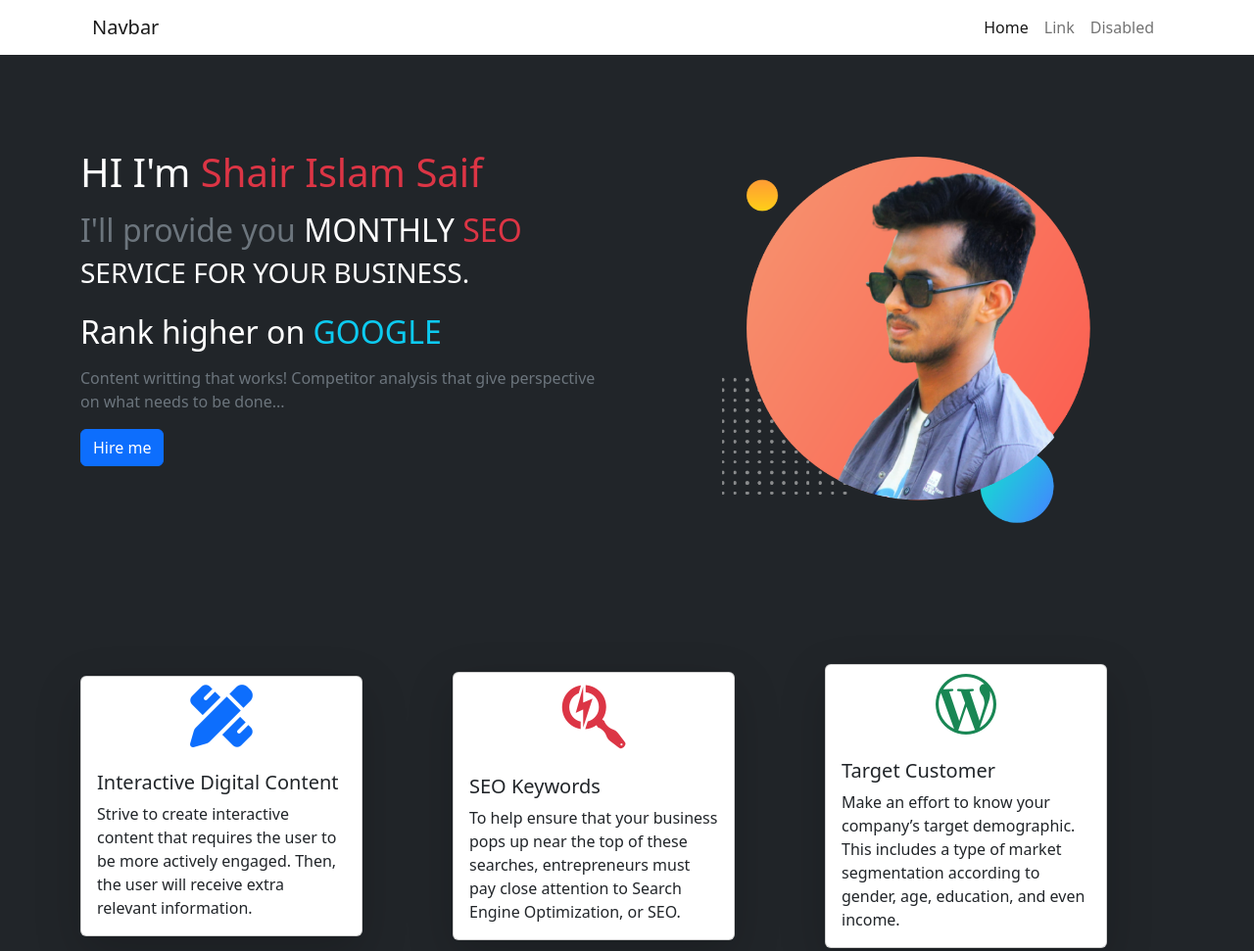
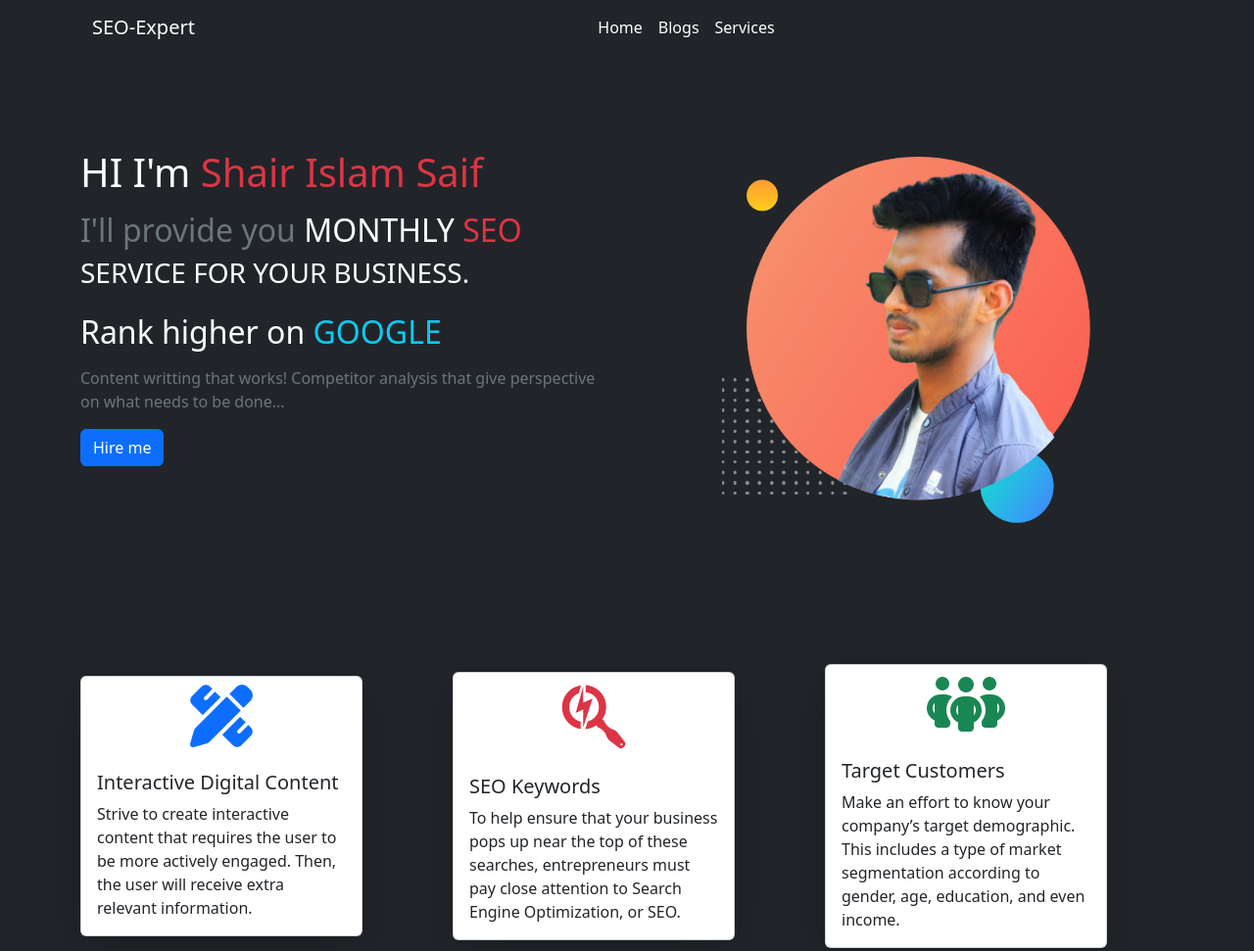
Before and after one commit to Sharminaktermetu/portfolio-of-saif, a plain HTML site: page index.html in a window 1280 px wide. Shown: the top 971 px of the page at 98% size. Drawn offline with nearby package versions, Linux system fonts and the light colour scheme.

Commit message:
done text

```diff
--- a/index.html
+++ b/index.html
@@ -20,31 +20,33 @@
     <link rel="stylesheet" href="style.css">
 </head>
 <body>
-    <header class="container">
-        <nav class="navbar navbar-expand-lg">
-            <div class="container-fluid">
-              <a class="navbar-brand" href="#">Navbar</a>
+    <header class="bg-dark">
+        <div class="container">
+          <nav class="navbar navbar-expand-lg ">
+            <div class="container-fluid ">
+              <a class="navbar-brand text-white text-bold lg-fixed-top" href="#">SEO-Expert</a>
               <button class="navbar-toggler" type="button" data-bs-toggle="collapse" data-bs-target="#navbarSupportedContent" aria-controls="navbarSupportedContent" aria-expanded="false" aria-label="Toggle navigation">
                 <span class="navbar-toggler-icon"></span>
               </button>
               <div class="collapse navbar-collapse" id="navbarSupportedContent">
-                <ul class="navbar-nav ms-auto mb-2 mb-lg-0">
+                <ul class="navbar-nav mx-auto mb-2 mb-lg-0">
                   <li class="nav-item">
-                    <a class="nav-link active" aria-current="page" href="#">Home</a>
+                    <a class="nav-link active text-white" aria-current="page" href="#home">Home</a>
                   </li>
                   <li class="nav-item">
-                    <a class="nav-link" href="#">Link</a>
+                    <a class="nav-link text-white" href="#blog">Blogs</a>
                   </li>
                   <li class="nav-item">
-                    <a class="nav-link ">Disabled</a>
+                    <a class="nav-link text-white" href="#blog">Services</a>
                   </li>
                 </ul>
               </div>
             </div>
           </nav>
+        </div>
     </header>
     <main>
-      <section class="bg-dark p-5">
+      <section class="bg-dark p-5" id="home">
         <div class="container">
           <div class="row">
             <div class="col-md-6 py-5 text-white">
@@ -60,7 +62,7 @@
           </div>
       </section>
 
-      <article class="bg-dark p-5">
+      <article class="bg-dark p-5" id="blog">
       <section class="container">
         <div class="row">
           <div class="col-lg-4 col-sm-12 d-flex col-md-6 flex-md-row flex-column mb-3 align-items-center">
@@ -86,10 +88,9 @@
           </div>
           <div class="col-lg-4 col-sm-12 d-flex col-md-6 flex-md-row flex-column mb-3 align-items-center">
             <div class="card shadow-lg" style="width: 18rem;">
-              <!-- <img class="mx-auto p-3 img-fluid w-25 " src="icons/icon11.svg" class="card-img-top" alt="..."> -->
-              <i class="fa-brands fa-wordpress-simple mx-auto display-3 py-2 text-success"></i>
+              <i class="fa-solid fa-people-group mx-auto display-3 py-2 text-success"></i>
               <div class="card-body">
-                <h5 class="card-title">Target Customer</h5>
+                <h5 class="card-title">Target Customers</h5>
                 <p class="card-text">Make an effort to know your company’s target demographic. This includes a type of market segmentation according to gender, age, education, and even income.</p>
 
               </div>
@@ -98,7 +99,7 @@
         </div>
       </section>
 </article>
-<section class="bg-dark pt-5" id="working">
+<section class="bg-dark pt-5" id="services">
   <div class="container">
     <div class="d-flex flex-md-row flex-column d-md-flex">
       <div class="col-md-6">
```
Also changed, not shown: images/Black and White simple SEO Expert Logo.png (added).
